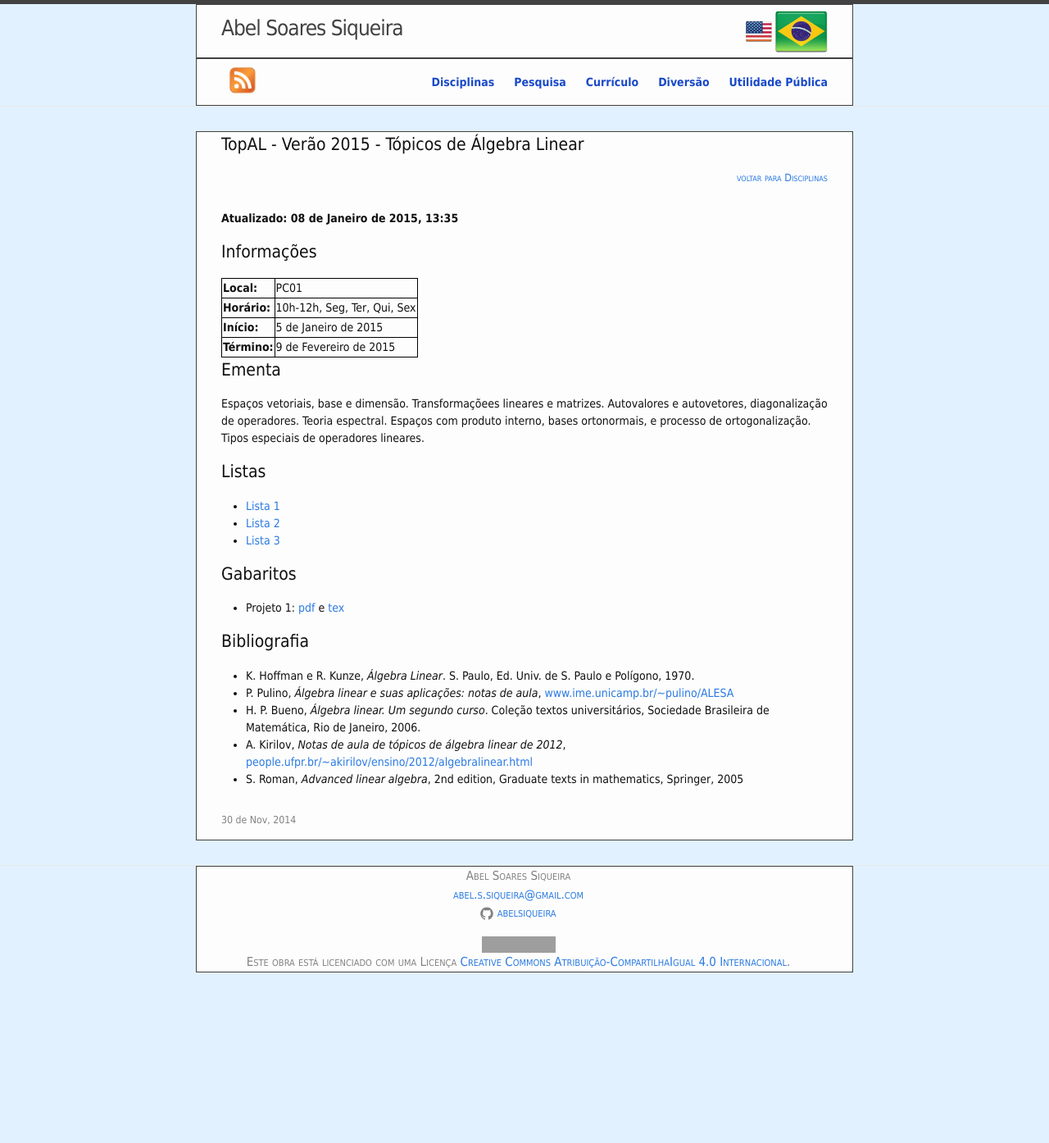
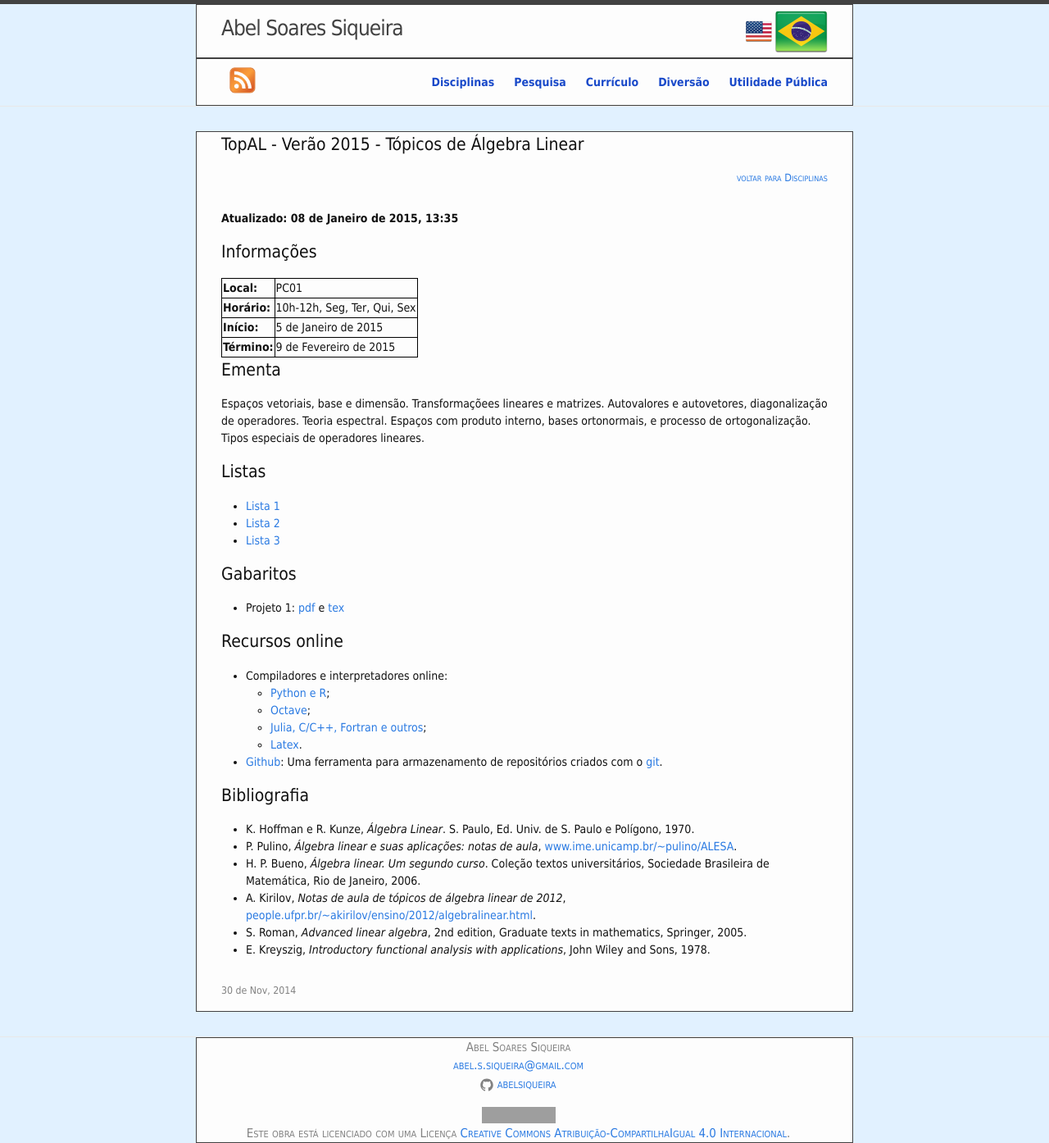
Before and after one commit to abelsiqueira/abelsiqueira.github.io-old, a Jekyll site: the page built from _posts/br/2014-11-30-topal-verao-2015-topicos-de-algebra-linear.markdown, in a window 1280 px wide. Shown: the whole page at 82% size. Built offline with Jekyll 4.4.1, drawn with Linux system fonts in a browser that asks for light colours; before the commit the page ends 1186 px from its top, so only the background shows below that; grey boxes are pictures that could not be loaded.

Commit message:
Atualiza topal 2015 com bibliografia do kreyszig e recursos online

```diff
--- a/_posts/br/2014-11-30-topal-verao-2015-topicos-de-algebra-linear.markdown
+++ b/_posts/br/2014-11-30-topal-verao-2015-topicos-de-algebra-linear.markdown
@@ -35,15 +35,27 @@ Tipos especiais de operadores lineares.
   - Projeto 1: [pdf](/disciplinas/topal2015/ex2015-01-06.pdf) e
     [tex](/disciplinas/topal2015/ex2015-01-06.tex)
 
+# Recursos online
+
+  - Compiladores e interpretadores online:
+    - [Python e R](https://www.getdatajoy.com);
+    - [Octave](http://octave-online.net/);
+    - [Julia, C/C++, Fortran e outros](http://www.tutorialspoint.com/codingground.htm);
+    - [Latex](https://www.sharelatex.com/?r=09a71589&rm=d&rs=b).
+  - [Github](https://github.com/): Uma ferramenta para armazenamento de
+    repositórios criados com o [git](http://git-scm.com/).
+
 # Bibliografia
 
   - K. Hoffman e R. Kunze, _Álgebra Linear_. S. Paulo, Ed. Univ.
     de S. Paulo e Polígono, 1970.
   - P. Pulino, _Álgebra linear e suas aplicações: notas de aula_,
-    [www.ime.unicamp.br/~pulino/ALESA](http://www.ime.unicamp.br/~pulino/ALESA)
+    [www.ime.unicamp.br/~pulino/ALESA](http://www.ime.unicamp.br/~pulino/ALESA).
   - H. P. Bueno, _Álgebra linear. Um segundo curso_. Coleção textos
     universitários, Sociedade Brasileira de Matemática, Rio de Janeiro, 2006.
   - A. Kirilov, _Notas de aula de tópicos de álgebra linear de 2012_,
-    [people.ufpr.br/~akirilov/ensino/2012/algebralinear.html](http://people.ufpr.br/~akirilov/ensino/2012/algebralinear.html)
+    [people.ufpr.br/~akirilov/ensino/2012/algebralinear.html](http://people.ufpr.br/~akirilov/ensino/2012/algebralinear.html).
   - S. Roman, _Advanced linear algebra_, 2nd edition, Graduate texts in
-    mathematics, Springer, 2005
+    mathematics, Springer, 2005.
+  - E. Kreyszig, _Introductory functional analysis with applications_,
+    John Wiley and Sons, 1978.
```
